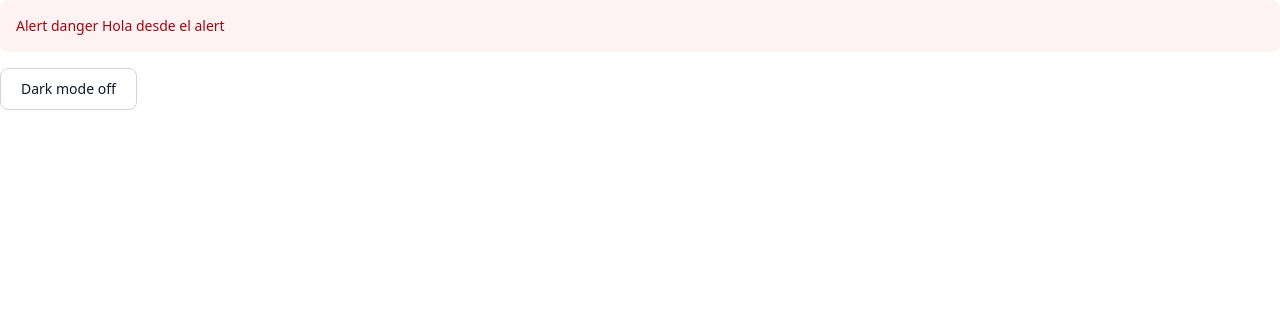
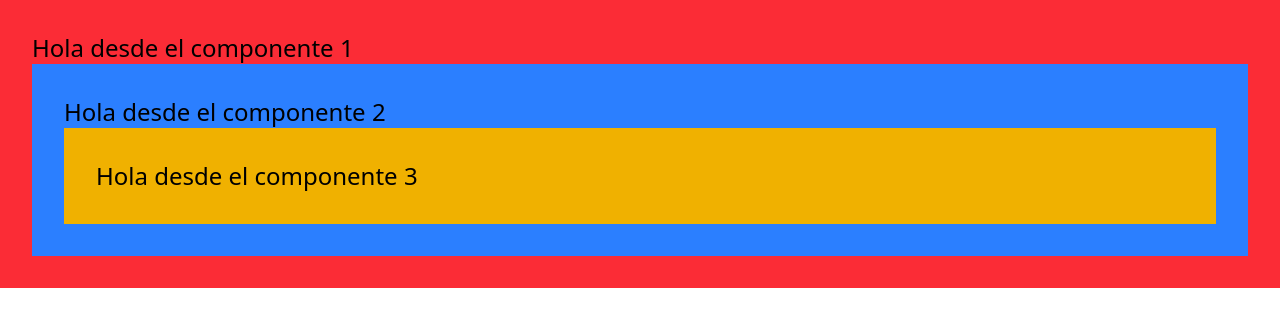
Before and after one commit to manuelhm1993/mh-vue3, a Vue app: page / in a window 1280 px wide. Shown: the top 326 px of the page. Built offline with nearby package versions, Linux system fonts and the light colour scheme.

Commit message:
Componentes anidados, se crearon tres componentes que se llaman entre si y se invoca el superior en App.vue

```diff
--- a/src/App.vue
+++ b/src/App.vue
@@ -1,21 +1,9 @@
 <script setup>
-    import AlertComponent from './components/AlertComponent.vue';
-    import DarkModeComponent from './components/DarkModeComponent.vue';
+    import OneComponent from './components/provide-inject/OneComponent.vue';
 </script>
 
 <template>
-    <!-- Para cargar el slot se debe usar apertura y cierre de etiqueta -->
-    <AlertComponent type="danger">
-        <!-- Contenido del slot secundario, se especifica su nombre -->
-        <template v-slot:title>
-            Alert danger
-        </template>
-
-        <!-- Contenido del slot principal -->
-        Hola desde el alert
-    </AlertComponent>
-
-    <DarkModeComponent />
+    <OneComponent />
 </template>
 
 <style scoped>
--- /dev/null
+++ b/src/components/provide-inject/OneComponent.vue
@@ -0,0 +1,18 @@
+<script setup>
+    import TwoComponent from './TwoComponent.vue';
+
+</script>
+
+<template>
+    <div class="bg-red-500 p-8">
+        <p class="text-2xl">
+            Hola desde el componente 1
+        </p>
+
+        <TwoComponent />
+    </div>
+</template>
+
+<style scoped>
+
+</style>
--- /dev/null
+++ b/src/components/provide-inject/ThreeComponent.vue
@@ -0,0 +1,15 @@
+<script setup>
+
+</script>
+
+<template>
+    <div class="bg-yellow-500 p-8">
+        <p class="text-2xl">
+            Hola desde el componente 3
+        </p>
+    </div>
+</template>
+
+<style scoped>
+
+</style>
--- /dev/null
+++ b/src/components/provide-inject/TwoComponent.vue
@@ -0,0 +1,17 @@
+<script setup>
+    import ThreeComponent from './ThreeComponent.vue';
+</script>
+
+<template>
+    <div class="bg-blue-500 p-8">
+        <p class="text-2xl">
+            Hola desde el componente 2
+        </p>
+
+        <ThreeComponent />
+    </div>
+</template>
+
+<style scoped>
+
+</style>
```
